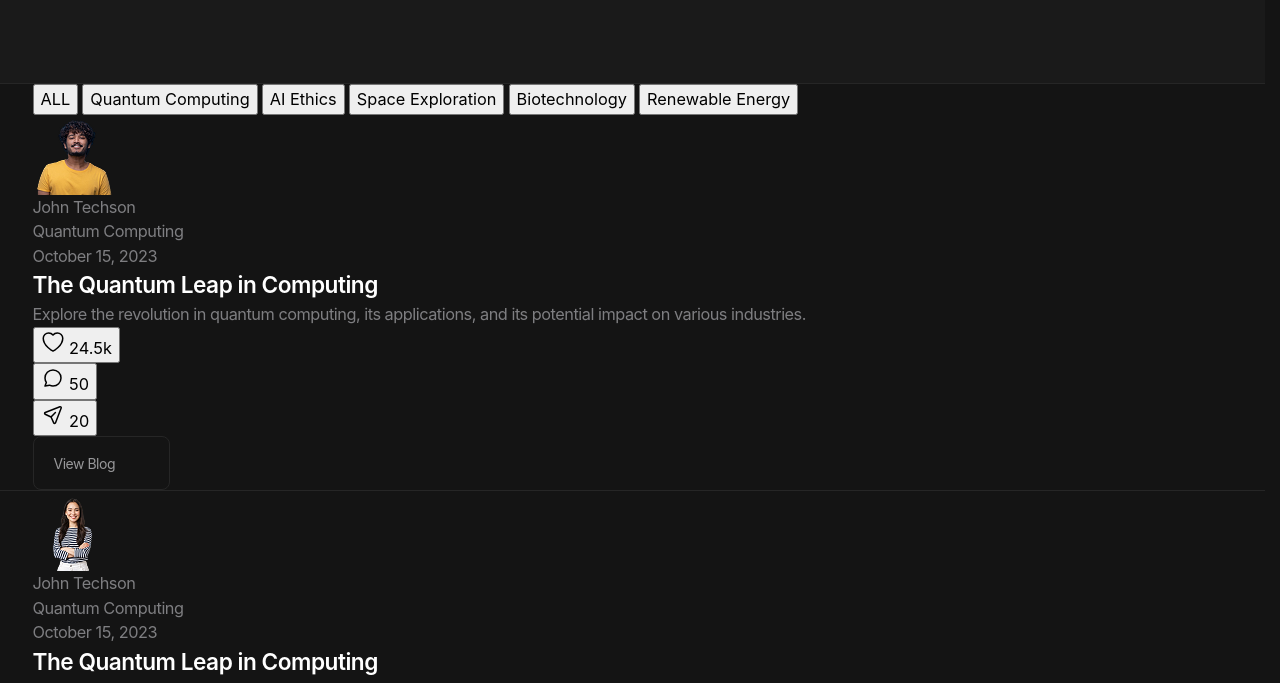
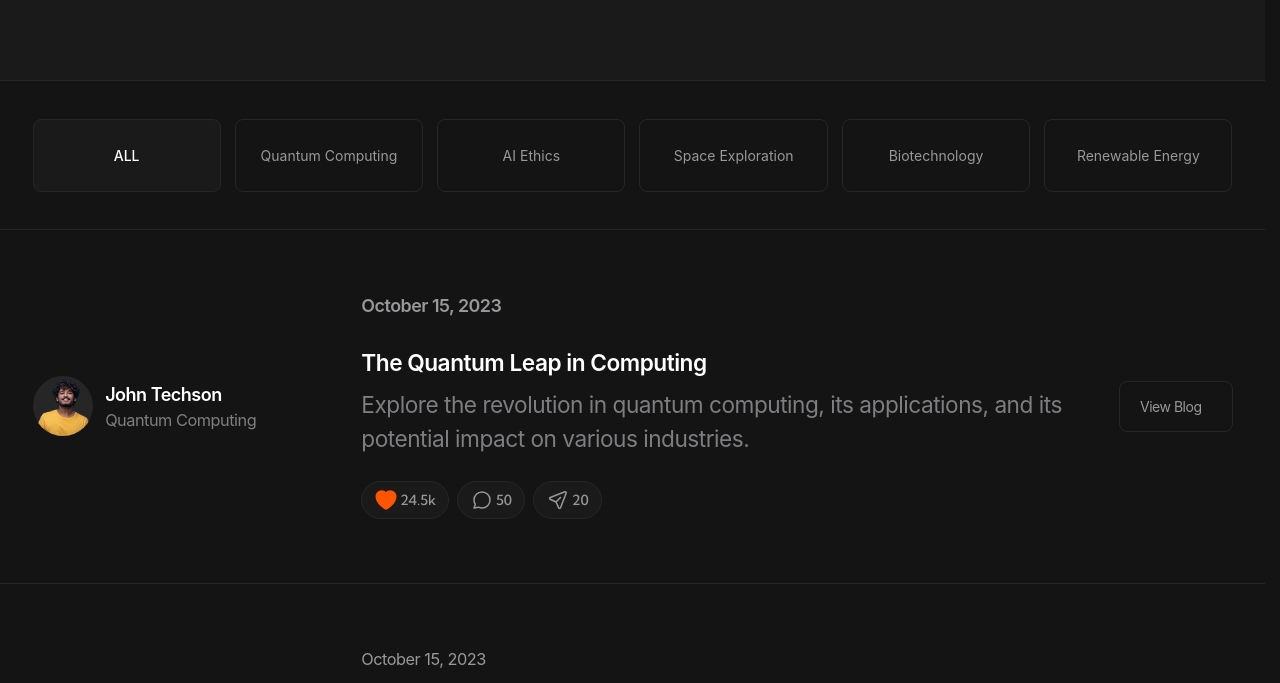
Before and after one commit to semenutkin60-maker/js_virstka, a website with bundled scripts: page index.html in a window 1280 px wide. Shown: the part 237-920 px from the top of the page. Built offline with nearby package versions, Linux system fonts and the light colour scheme; files whose address does not match are found by name.

Commit message:
Закончена разметка Blog-title

```diff
--- a/index.html
+++ b/index.html
@@ -389,7 +389,7 @@
                                         </div>
                                     </div>
                                     <div class="blog-card__body">
-                                        <time datetime="2023-10-15" class="blog-card__date">October 15, 2023</time>
+                                        <time datetime="2023-10-15" class="blog-card__date h6">October 15, 2023</time>
                                         <div class="blog-card__info">
                                             <h4 class="blog-card__title">The Quantum Leap in Computing</h4>
                                             <div class="blog-card-description">
--- /dev/null
+++ b/styles/blocks/_blog-actions.scss
@@ -0,0 +1,60 @@
+@use '../helpers' as *;
+
+.blog-actions {
+    &__list {
+        display: flex;
+        column-gap: rem(10);
+
+        @include laptop {
+            column-gap: rem(8);
+        }
+    }
+
+    &__button {
+        display: inline-flex;
+        align-items: center;
+        column-gap: rem(4);
+        color: var(--color-gray-60);
+        font-size: rem(18);
+        font-family: var(--font-family-accent);
+        background-color: var(--color-dark-10);
+        border-radius: rem(100);
+        border: var(--border);
+        padding: rem(8) rem(16);
+
+        @include laptop {
+            padding: rem(6) rem(12);
+            column-gap: rem(2);
+            font-size: rem(14);
+        }
+
+        // 👇 ПРАВИЛЬНЫЙ СЕЛЕКТОР - класс добавляется к кнопке
+        &.is-active {
+            svg * {
+                fill: var(--color-red);
+                stroke: var(--color-red);
+            }
+        }
+    }
+
+    &__icon-wrapper {
+        --size: #{rem(24)};
+
+        @include square(var(--size));
+
+        display: flex;
+
+        @include laptop {
+            --size: #{20};
+        }
+
+        svg {
+            width: 100%;
+            height: 100%;
+
+            * {
+                fill: transparent;
+            }
+        }
+    }
+}
--- /dev/null
+++ b/styles/blocks/_blog-card.scss
@@ -0,0 +1,27 @@
+@use '../helpers' as *;
+
+.blog-card {
+    display: grid;
+    grid-template-columns: 24% 1fr auto;
+    column-gap: fluid(50, 28);
+    padding-block: fluid(80, 40);
+
+    &__body {
+        display: grid;
+        row-gap: fluid(30, 20);
+    }
+
+    &__date {
+        color: var(--color-gray-60);
+    }
+
+    &__info {
+        display: grid;
+        row-gap: fluid(10, 4);
+        font-size: fluid(26, 18);
+    }
+
+    &__link {
+        align-self: center;
+    }
+}
--- a/styles/blocks/_icon.scss
+++ b/styles/blocks/_icon.scss
@@ -16,9 +16,9 @@
         background-size: contain;
         background-repeat: no-repeat;
 
-        // @include laptop {
-        //     --size: rem(20);
-        // }
+        @include laptop {
+            --size: rem(20);
+        }
     }
 
     &--yellow-arrow {
--- /dev/null
+++ b/styles/blocks/_person-card.scss
@@ -0,0 +1,35 @@
+@use '../helpers' as *;
+
+.person-card {
+    display: flex;
+    align-items: center;
+    column-gap: fluid(16, 8);
+
+    &__image {
+        width: rem(80);
+        border-radius: 50%;
+        background-color: var(--color-dark-15);
+
+        @include laptop {
+            width: rem(60);
+        }
+    }
+
+    &__body {
+        display: grid;
+
+        @include laptop-above {
+            row-gap: rem(2);
+        }
+    }
+
+    &__name {
+        color: var(--color-light);
+        font-weight: 600;
+        font-size: rem(20);
+
+        @include laptop {
+            font-size: rem(18);
+        }
+    }
+}
--- a/styles/blocks/_section.scss
+++ b/styles/blocks/_section.scss
@@ -4,6 +4,23 @@
     &__header {
         padding-block: fluid(120, 40);
         background-color: var(--color-dark-10);
+
+        &__inner {
+            &:has(.section__link) {
+                display: grid;
+                grid-template-columns: 1fr auto;
+                align-items: center;
+                column-gap: 1rem;
+
+                @include mobile-above {
+                    grid-template-columns: 1fr auto;
+                }
+
+                @include mobile {
+                    row-gap: rem(30);
+                }
+            }
+        }
     }
 
     &-info {
--- /dev/null
+++ b/styles/blocks/_tabs.scss
@@ -0,0 +1,53 @@
+@use '../helpers' as *;
+
+.tabs {
+    &__header {
+        border-bottom: var(--border);
+    }
+
+    &__buttons {
+        display: grid;
+        grid-template-columns: repeat(6, 1fr);
+        column-gap: rem(20);
+        padding-block: fluid(50, 20);
+
+        @include laptop {
+            column-gap: rem(14);
+        }
+    }
+
+    &__button {
+        padding: fluid(30, 18) rem(11);
+        color: var(--color-gray-60);
+        background-color: transparent;
+        border: var(--border);
+        border-radius: rem(8);
+        font-size: rem(18);
+
+        @include laptop {
+            font-size: rem(14);
+        }
+
+        @include hover {
+            color: var(--color-accent);
+            border-color: var(--color-accent);
+        }
+
+        &.is-active {
+            background-color: var(--color-dark-10);
+            color: var(--color-light);
+            font-weight: 500;
+            pointer-events: none;
+        }
+    }
+
+    &__contact {
+        &:not(.is-active) {
+            display: none;
+        }
+
+        &:focus-visible {
+            outline-offset: -1rem;
+        }
+    }
+}
--- a/styles/main.scss
+++ b/styles/main.scss
@@ -26,6 +26,11 @@
 @use 'blocks/tile';
 @use 'blocks/card';
 
+@use 'blocks/tabs';
+@use 'blocks/person-card';
+@use 'blocks/blog-actions';
+@use 'blocks/blog-card';
+
 .header,
 main > *:not(:last-child),
 .footer {
```
Also changed, not shown: styles/main.css, 1 other file.
